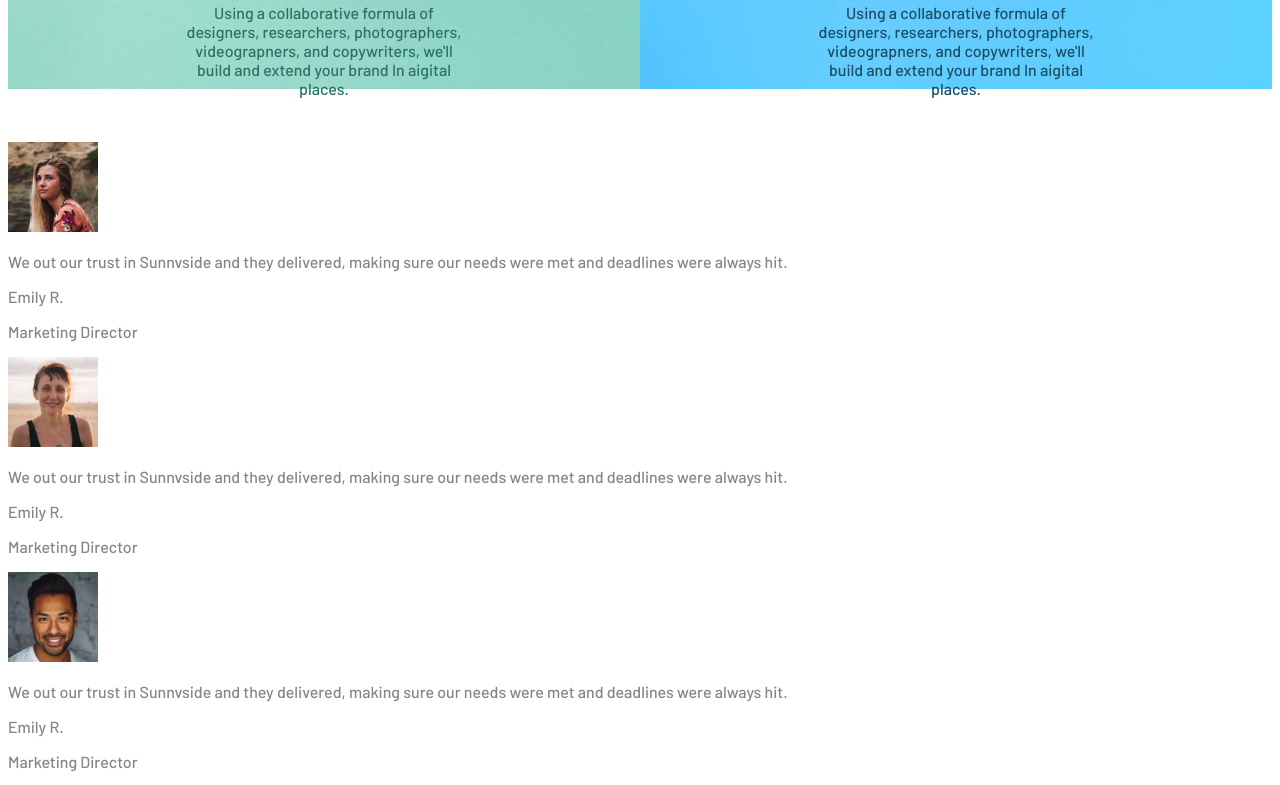
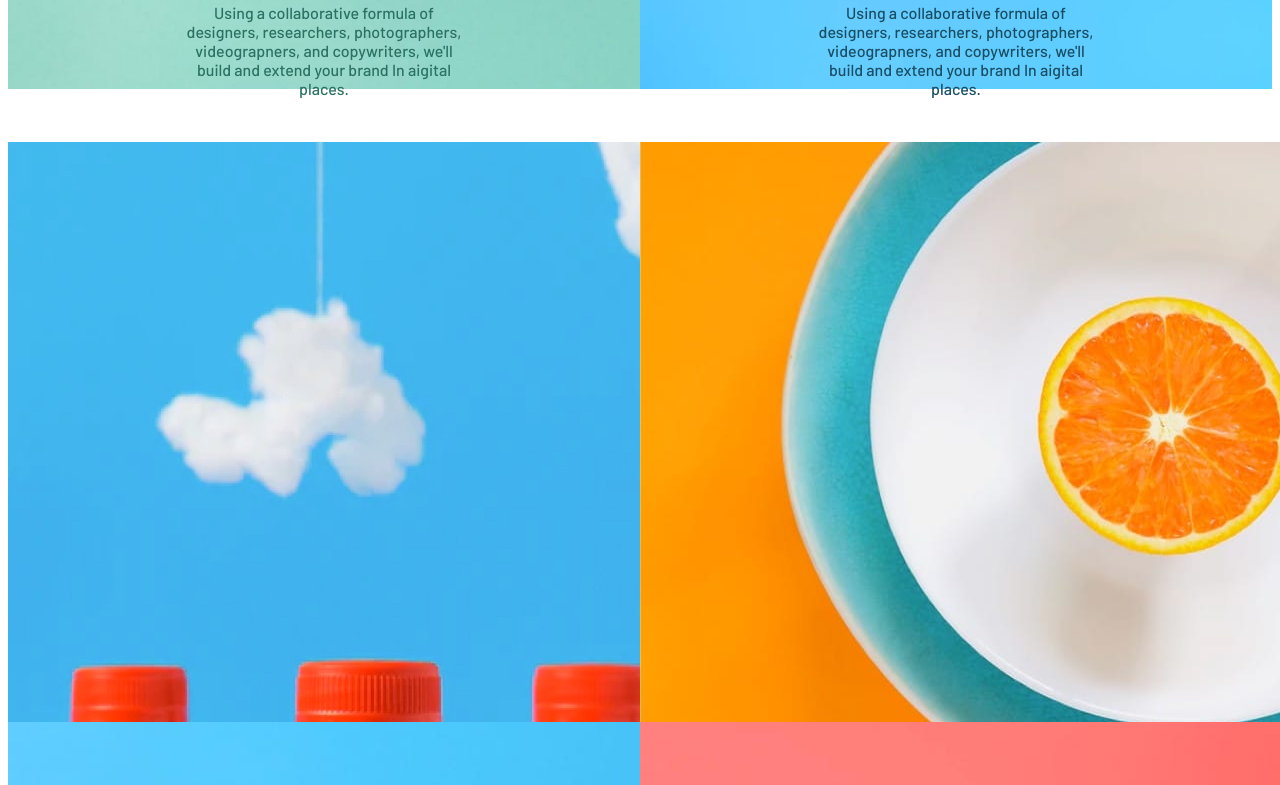
Before and after one commit to wb-group1/sunnysideag, a plain HTML site: page index.html in a window 1280 px wide. Shown: the part 2406-3191 px from the top of the page. Drawn offline with Linux system fonts and the light colour scheme.

```diff
--- a/index.html
+++ b/index.html
@@ -145,33 +145,30 @@
 
 <!-- TESTIMONIALS START -->
 
-<section id="testimonials">
+<section>
+  <div class="row">
+    <div class="column">
+      <img
+        src="img/desktop/image-gallery-milkbottles.jpg"
+        alt="Milk bottles image"
+      />
+    </div>
 
-    <div class="test-1">
-        <img src="img/image-emily.jpg" alt="Avatar" style="width:90px">
-        <p>We out our trust in Sunnvside and they delivered,
-            making sure our needs were met and deadlines were always hit.</p>
-            <p>Emily R.</p>
-            <p>Marketing Director</p>
-      </div>
+    <div class="column">
+      <img src="img/desktop/image-gallery-orange.jpg" alt="Orange image" />
+    </div>
 
-      <div class="test-2">
-        <img src="img/image-jennie.jpg" alt="Avatar" style="width:90px">
-        <p>We out our trust in Sunnvside and they delivered,
-            making sure our needs were met and deadlines were always hit.</p>
-        <p>Emily R.</p>
-        <p>Marketing Director</p>
-      </div>
+    <div class="column">
+      <img src="img/desktop/image-gallery-cone.jpg" alt="Cone image" />
+    </div>
 
-
-      <div class="test-3">
-        <img src="img/image-thomas.jpg" alt="Avatar" style="width:90px">
-        <p>We out our trust in Sunnvside and they delivered,
-            making sure our needs were met and deadlines were always hit.</p>
-            <p>Emily R.</p>
-            <p>Marketing Director</p>
-      </div>
-
+    <div class="column">
+      <img
+        src="img/desktop/image-gallery-sugarcubes.jpg"
+        alt="Sugar cubes image"
+      />
+    </div>
+  </div>
 </section>
 
 <!-- TESTIMONIALS END -->
```
